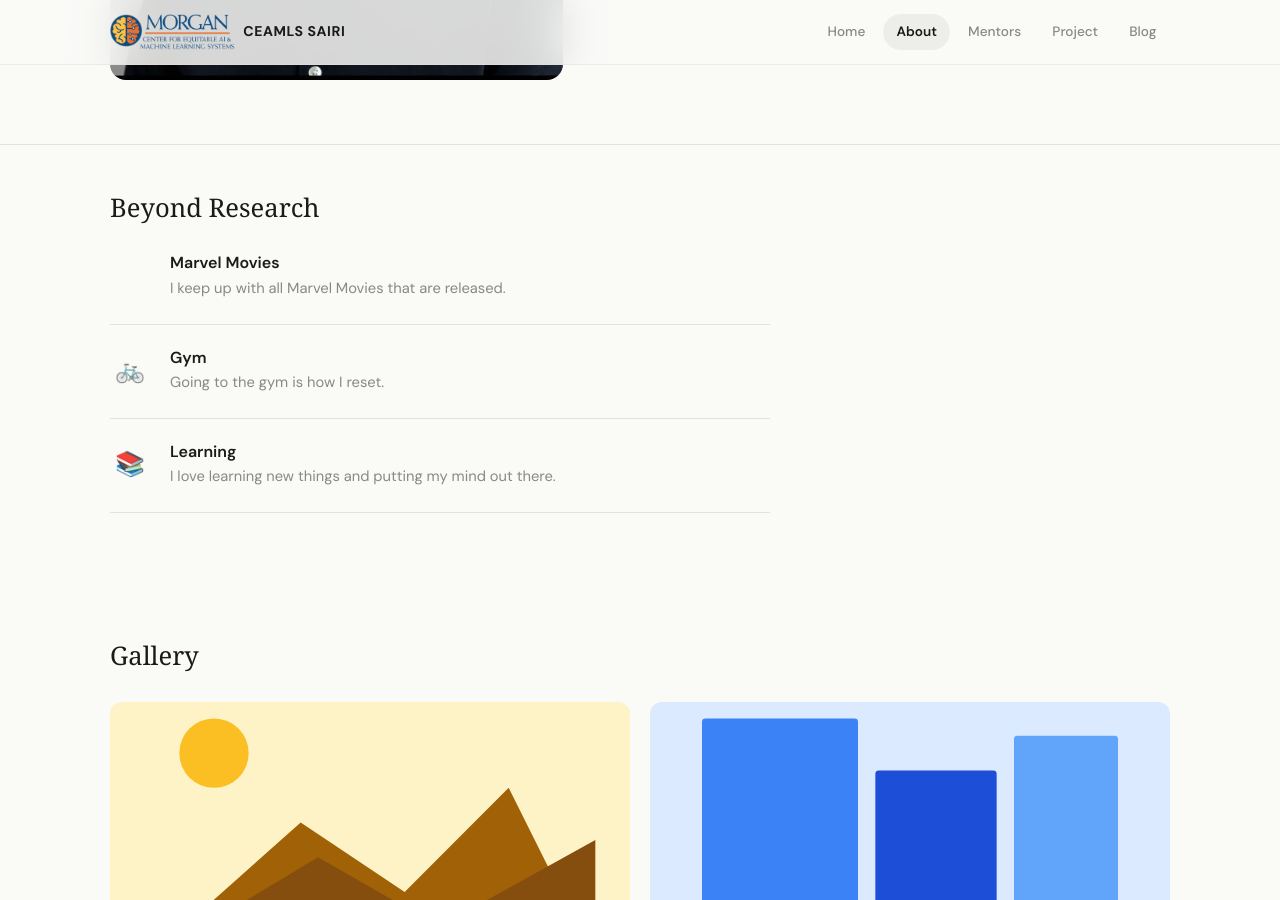
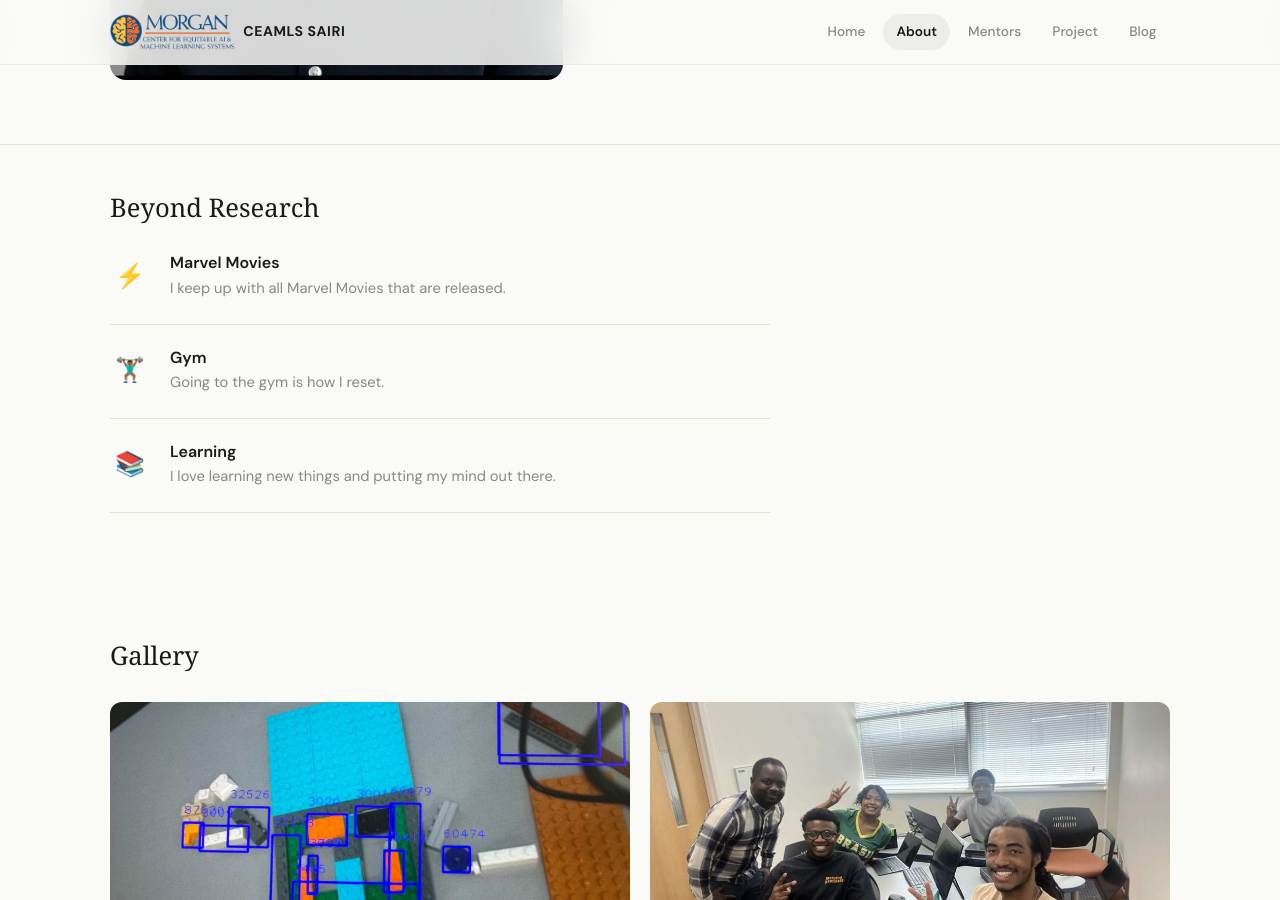
Before and after one commit to Toluwani101/toluwani101ceamls26.github.io, a Jekyll site: the page built from pages/about-me.md, in a window 1280 px wide and 900 px high, scrolled down 903 px. Built offline with Jekyll 4.4.1, drawn with Linux system fonts in a browser that asks for light colours; some web fonts are replaced.

Commit message:
Modify hobbies icons and update gallery image
Updated hobbies section with new icons and changed gallery image.

```diff
--- a/pages/about-me.md
+++ b/pages/about-me.md
@@ -15,10 +15,10 @@ about:
     side projects with friends, or at the gym.
 
   hobbies:
-    - icon:
+    - icon: ⚡
       title: Marvel Movies
       description: I keep up with all Marvel Movies that are released.
-    - icon: 🚲
+    - icon: 🏋🏾‍♂️
       title: Gym
       description: Going to the gym is how I reset.
     - icon: 📚
@@ -26,9 +26,7 @@ about:
       description: I love learning new things and putting my mind out there.
 
   gallery:
-    - image: /assets/images/gallery-1.svg
-      caption: A great day on the trail.
-    - image: /assets/images/gallery-2.svg
+    - image: assets/images/training yolo model.jpeg
       caption: YOLO training in progress.
     - image: assets/images/team group photo.jpeg
       caption: Group Photo.
```
